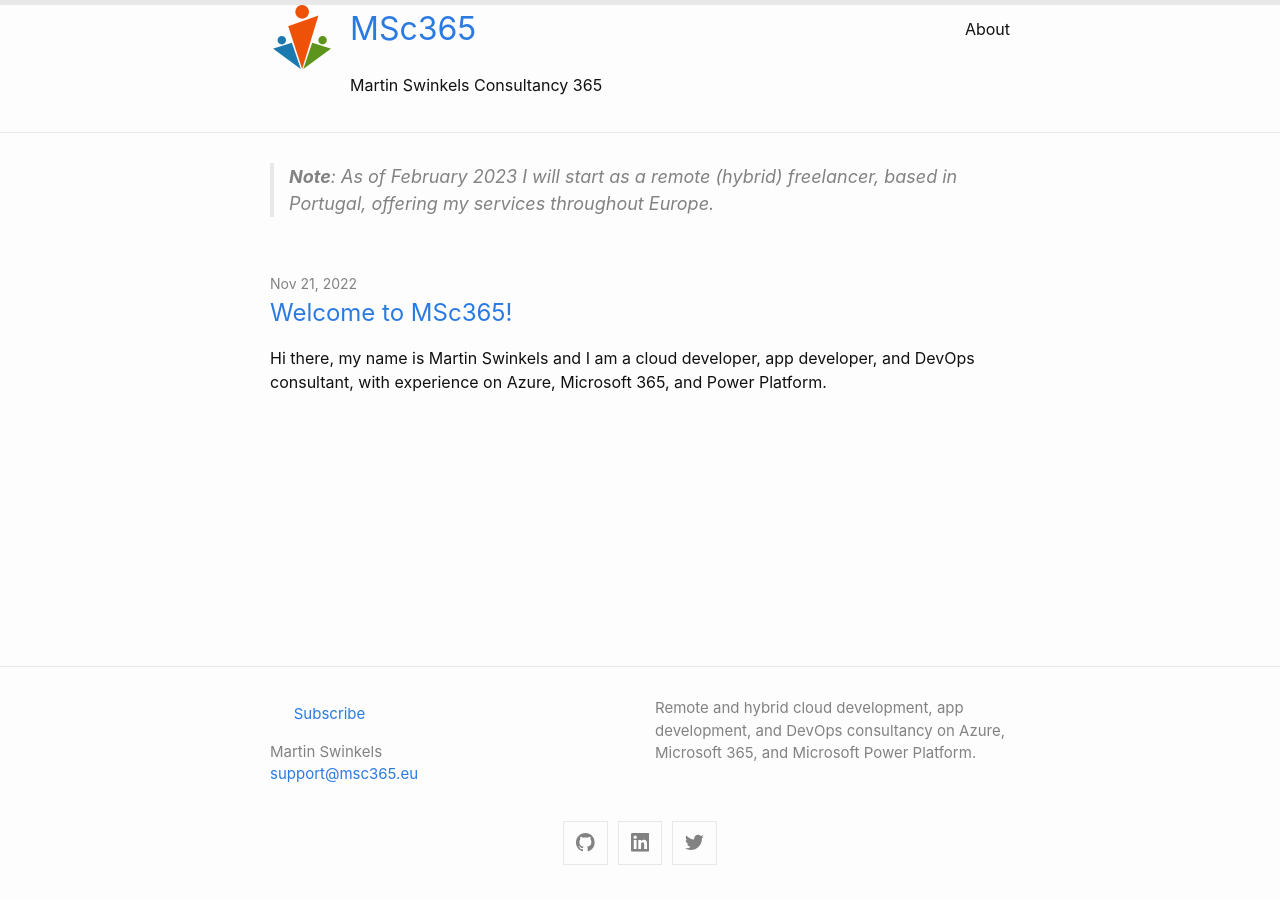
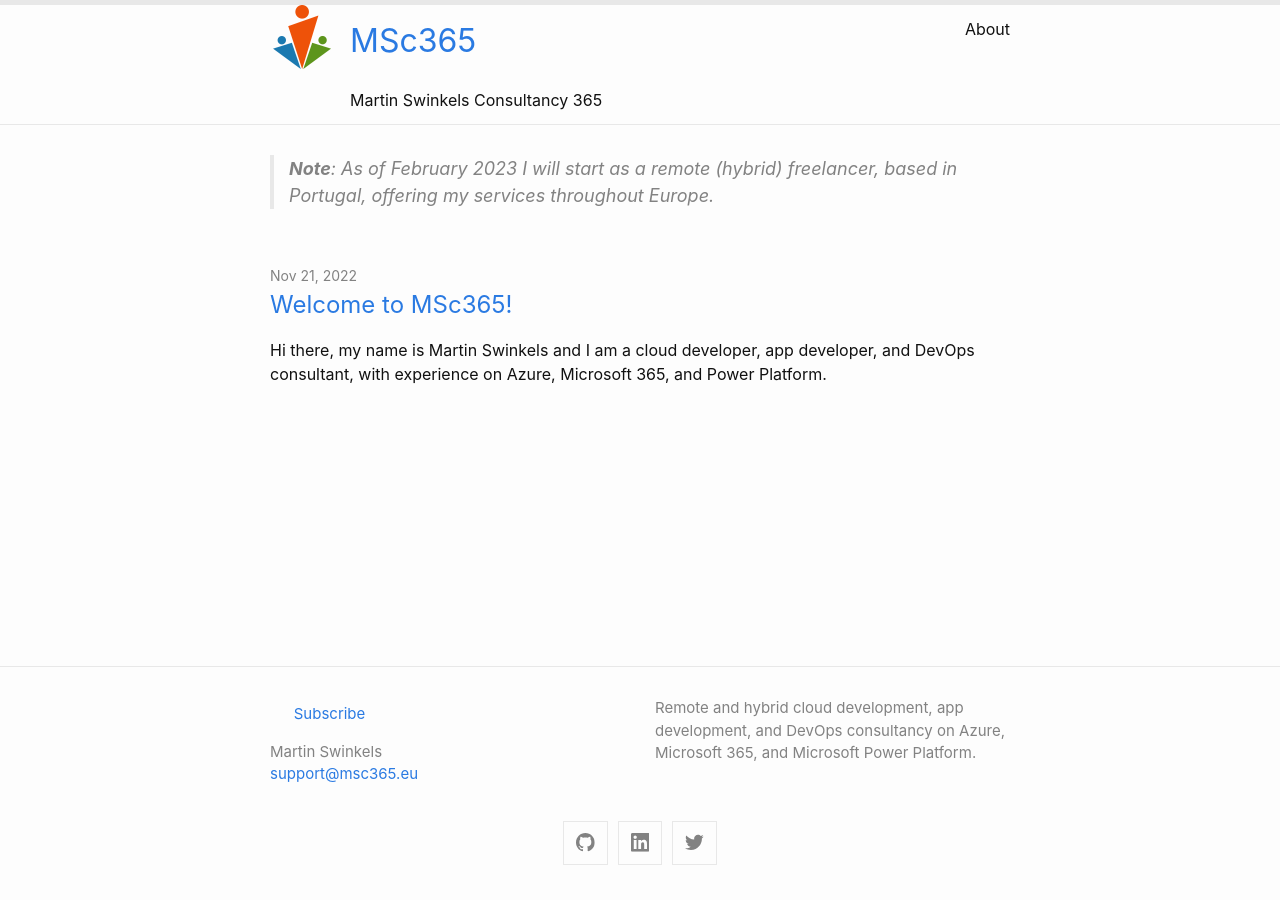
Before and after one commit to msc365/msc365.github.io, a Jekyll site: the page built from index.md, in a window 1280 px wide. Built offline with Jekyll 4.4.1, drawn with Linux system fonts in a browser that asks for light colours.

Commit message:
Update custom-styles.scss

```diff
--- a/_sass/minima/custom-styles.scss
+++ b/_sass/minima/custom-styles.scss
@@ -54,11 +54,15 @@
     cursor: pointer;
 }
 
+h1.site-name{
+    margin-block-start: 0.36em;
+    margin-block-end: 0.36em;
+}
+
 .site-underline {
+    margin: 0;
+
      @include mobile {
         margin: 3px 0;
     }
 }
-p.site-underline {
-    padding: 8px 0;
-}
```
